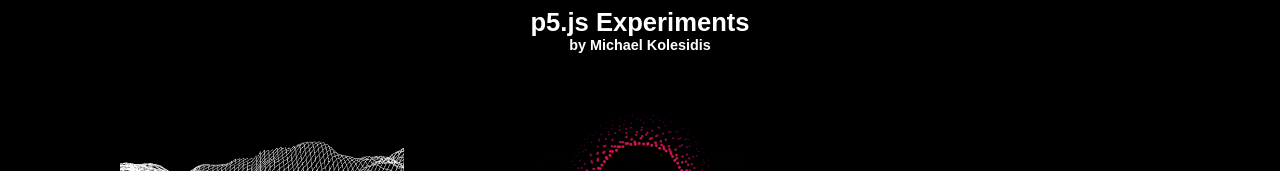
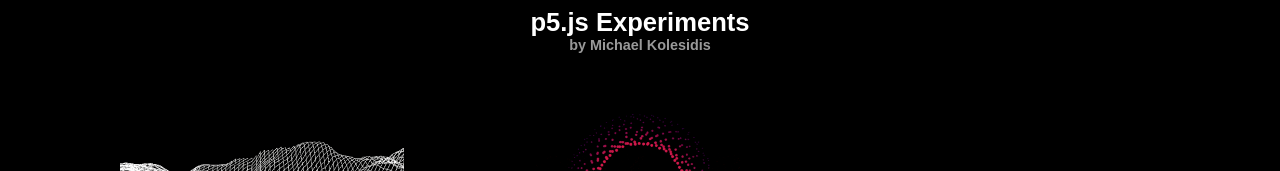
Before and after one commit to michaelkolesidis/p5js-experiments, a website built with Vite: page index.html in a window 1280 px wide. In both pictures the pointer is over the element "by Michael Kolesidis". Shown: the top 171 px of the page. Built offline with nearby package versions, Linux system fonts and the light colour scheme; files whose address does not match are found by name.

Commit message:
add author link

```diff
--- a/src/components/Body.ts
+++ b/src/components/Body.ts
@@ -3,7 +3,7 @@
   document.body.innerHTML = /*html*/ `
       <header>
         <h1>p5.js Experiments</h1>
-        <h2>by Michael Kolesidis</h2>
+        <h2 id="author"><a href="https:/michaelkolesidis.com" target="_blank">by Michael Kolesidis</a></h2>
       </header>
       <section id="projects"></section>
 `;
--- a/src/style/style.scss
+++ b/src/style/style.scss
@@ -99,10 +99,11 @@
   font-weight: 600;
 }
 
+#author:hover,
 .project-image:hover,
 .project-title:hover,
 .repo-link:hover {
-  opacity: 0.5;
+  opacity: 0.6;
 }
 
 /* media queries */
```
